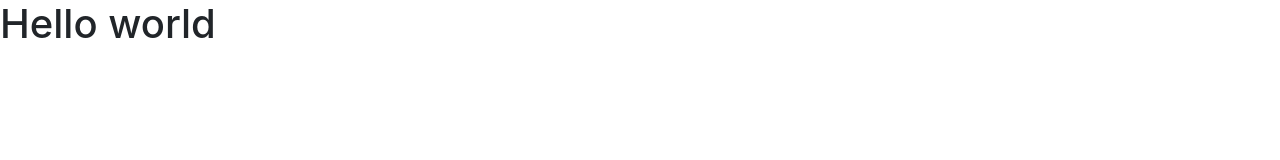
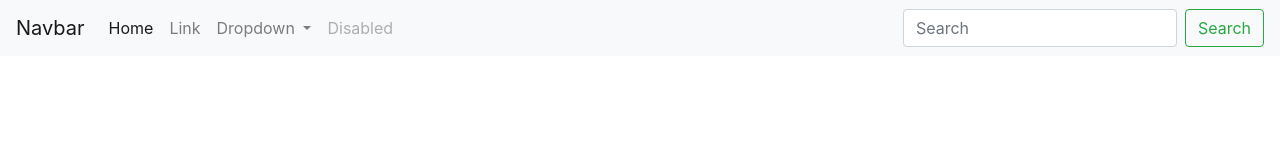
Before and after one commit to Nguyen566-spec/fe74_ford, a plain HTML site: page index.html in a window 1280 px wide. Drawn offline with nearby package versions, Linux system fonts and the light colour scheme.

Commit message:
xung dot

```diff
--- a/index.html
+++ b/index.html
@@ -13,7 +13,64 @@
     />
   </head>
   <body>
-    <h1>Hello world</h1>
+    <nav class="navbar navbar-expand-lg navbar-light bg-light">
+      <a class="navbar-brand" href="#">Navbar</a>
+      <button
+        class="navbar-toggler"
+        type="button"
+        data-toggle="collapse"
+        data-target="#navbarSupportedContent"
+        aria-controls="navbarSupportedContent"
+        aria-expanded="false"
+        aria-label="Toggle navigation"
+      >
+        <span class="navbar-toggler-icon"></span>
+      </button>
+
+      <div class="collapse navbar-collapse" id="navbarSupportedContent">
+        <ul class="navbar-nav mr-auto">
+          <li class="nav-item active">
+            <a class="nav-link" href="#"
+              >Home <span class="sr-only">(current)</span></a
+            >
+          </li>
+          <li class="nav-item">
+            <a class="nav-link" href="#">Link</a>
+          </li>
+          <li class="nav-item dropdown">
+            <a
+              class="nav-link dropdown-toggle"
+              href="#"
+              role="button"
+              data-toggle="dropdown"
+              aria-expanded="false"
+            >
+              Dropdown
+            </a>
+            <div class="dropdown-menu">
+              <a class="dropdown-item" href="#">Action</a>
+              <a class="dropdown-item" href="#">Another action</a>
+              <div class="dropdown-divider"></div>
+              <a class="dropdown-item" href="#">Something else here</a>
+            </div>
+          </li>
+          <li class="nav-item">
+            <a class="nav-link disabled">Disabled</a>
+          </li>
+        </ul>
+        <form class="form-inline my-2 my-lg-0">
+          <input
+            class="form-control mr-sm-2"
+            type="search"
+            placeholder="Search"
+            aria-label="Search"
+          />
+          <button class="btn btn-outline-success my-2 my-sm-0" type="submit">
+            Search
+          </button>
+        </form>
+      </div>
+    </nav>
     <script
       src="https://cdn.jsdelivr.net/npm/jquery@3.5.1/dist/jquery.slim.min.js"
       integrity="sha384-DfXdz2htPH0lsSSs5nCTpuj/zy4C+OGpamoFVy38MVBnE+IbbVYUew+OrCXaRkfj"
```
